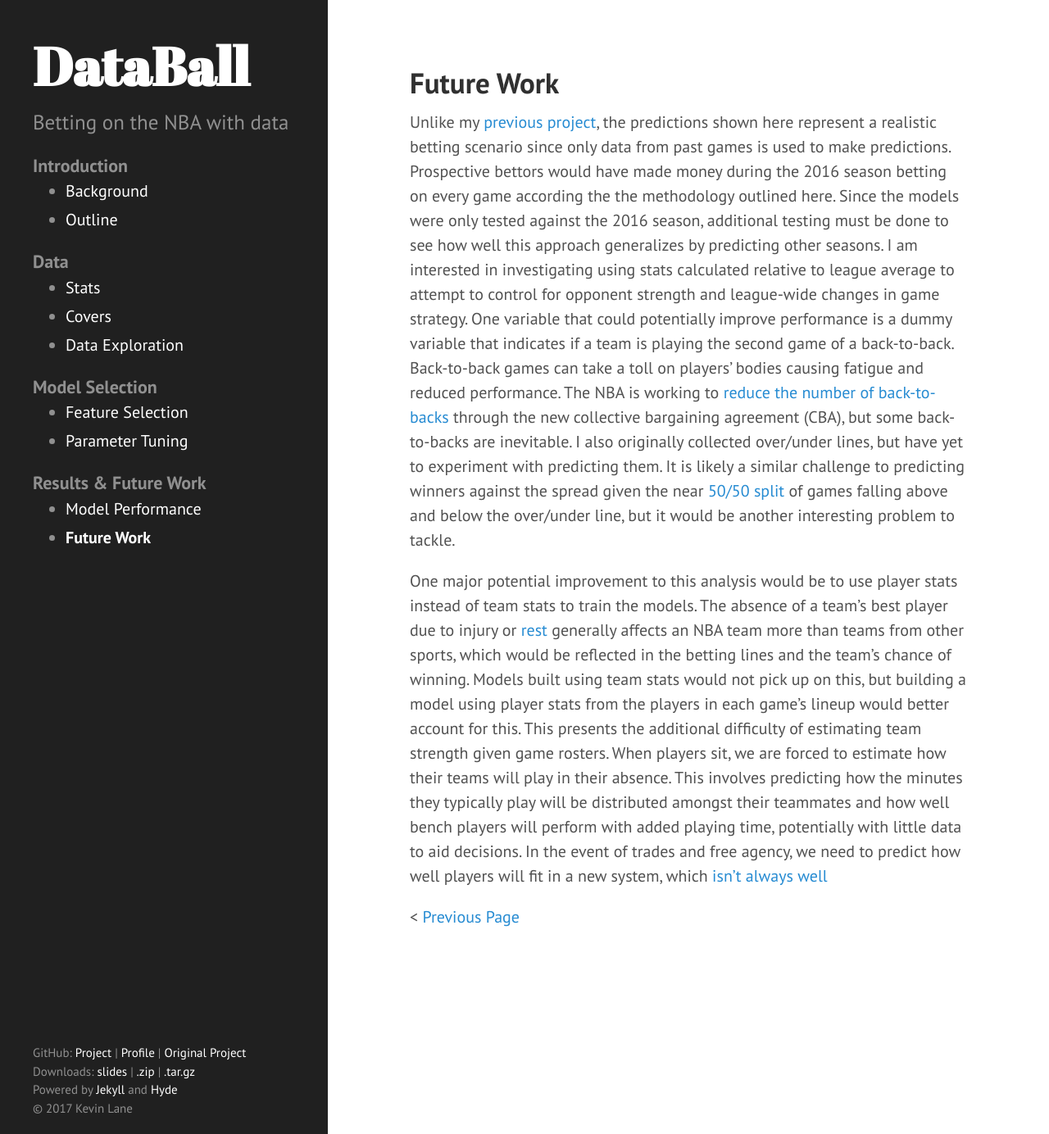
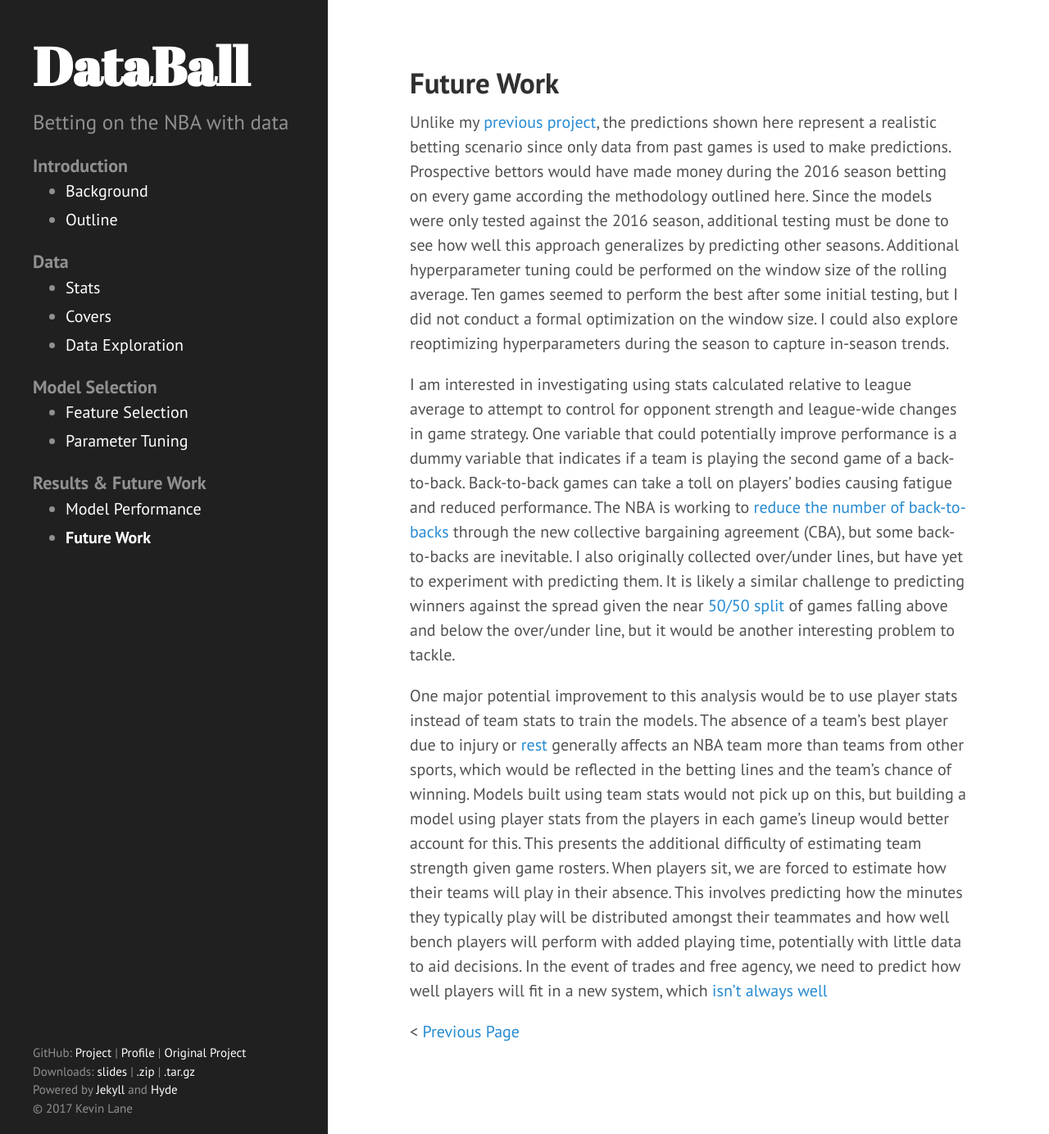
Before and after one commit to klane/databall, a Jekyll site: the page built from docs/_pages/future-work.md, in a window 1280 px wide and 1384 px high. Shown: the whole window at 82% size. Built offline with Jekyll 4.4.1, drawn with Linux system fonts in a browser that asks for light colours.

Commit message:
Add additional items to future work

```diff
--- a/docs/_pages/future-work.md
+++ b/docs/_pages/future-work.md
@@ -4,6 +4,8 @@
 permalink: /results/future-work/
 ---
 
-Unlike my [previous project](https://klane.github.io/databall1), the predictions shown here represent a realistic betting scenario since only data from past games is used to make predictions. Prospective bettors would have made money during the 2016 season betting on every game according the the methodology outlined here. Since the models were only tested against the 2016 season, additional testing must be done to see how well this approach generalizes by predicting other seasons. I am interested in investigating using stats calculated relative to league average to attempt to control for opponent strength and league-wide changes in game strategy. One variable that could potentially improve performance is a dummy variable that indicates if a team is playing the second game of a back-to-back. Back-to-back games can take a toll on players' bodies causing fatigue and reduced performance. The NBA is working to [reduce the number of back-to-backs](https://www.nytimes.com/2016/12/18/sports/basketball/nba-schedule-contract.html) through the new collective bargaining agreement (CBA), but some back-to-backs are inevitable. I also originally collected over/under lines, but have yet to experiment with predicting them. It is likely a similar challenge to predicting winners against the spread given the near [50/50 split](data-exploration.md) of games falling above and below the over/under line, but it would be another interesting problem to tackle.
+Unlike my [previous project](https://klane.github.io/databall1), the predictions shown here represent a realistic betting scenario since only data from past games is used to make predictions. Prospective bettors would have made money during the 2016 season betting on every game according the methodology outlined here. Since the models were only tested against the 2016 season, additional testing must be done to see how well this approach generalizes by predicting other seasons. Additional hyperparameter tuning could be performed on the window size of the rolling average. Ten games seemed to perform the best after some initial testing, but I did not conduct a formal optimization on the window size. I could also explore reoptimizing hyperparameters during the season to capture in-season trends.
+
+I am interested in investigating using stats calculated relative to league average to attempt to control for opponent strength and league-wide changes in game strategy. One variable that could potentially improve performance is a dummy variable that indicates if a team is playing the second game of a back-to-back. Back-to-back games can take a toll on players' bodies causing fatigue and reduced performance. The NBA is working to [reduce the number of back-to-backs](https://www.nytimes.com/2016/12/18/sports/basketball/nba-schedule-contract.html) through the new collective bargaining agreement (CBA), but some back-to-backs are inevitable. I also originally collected over/under lines, but have yet to experiment with predicting them. It is likely a similar challenge to predicting winners against the spread given the near [50/50 split](data-exploration.md) of games falling above and below the over/under line, but it would be another interesting problem to tackle.
 
 One major potential improvement to this analysis would be to use player stats instead of team stats to train the models. The absence of a team's best player due to injury or [rest](https://www.si.com/nba/2017/03/13/warriors-spurs-stephen-curry-kevin-durant-kawhi-leonard-player-rest) generally affects an NBA team more than teams from other sports, which would be reflected in the betting lines and the team's chance of winning. Models built using team stats would not pick up on this, but building a model using player stats from the players in each game's lineup would better account for this. This presents the additional difficulty of estimating team strength given game rosters. When players sit, we are forced to estimate how their teams will play in their absence. This involves predicting how the minutes they typically play will be distributed amongst their teammates and how well bench players will perform with added playing time, potentially with little data to aid decisions. In the event of trades and free agency, we need to predict how well players will fit in a new system, which [isn't always well](http://grantland.com/the-triangle/2015-nba-free-agency-3-point-shooter-danny-green-demarre-carroll/)
```
